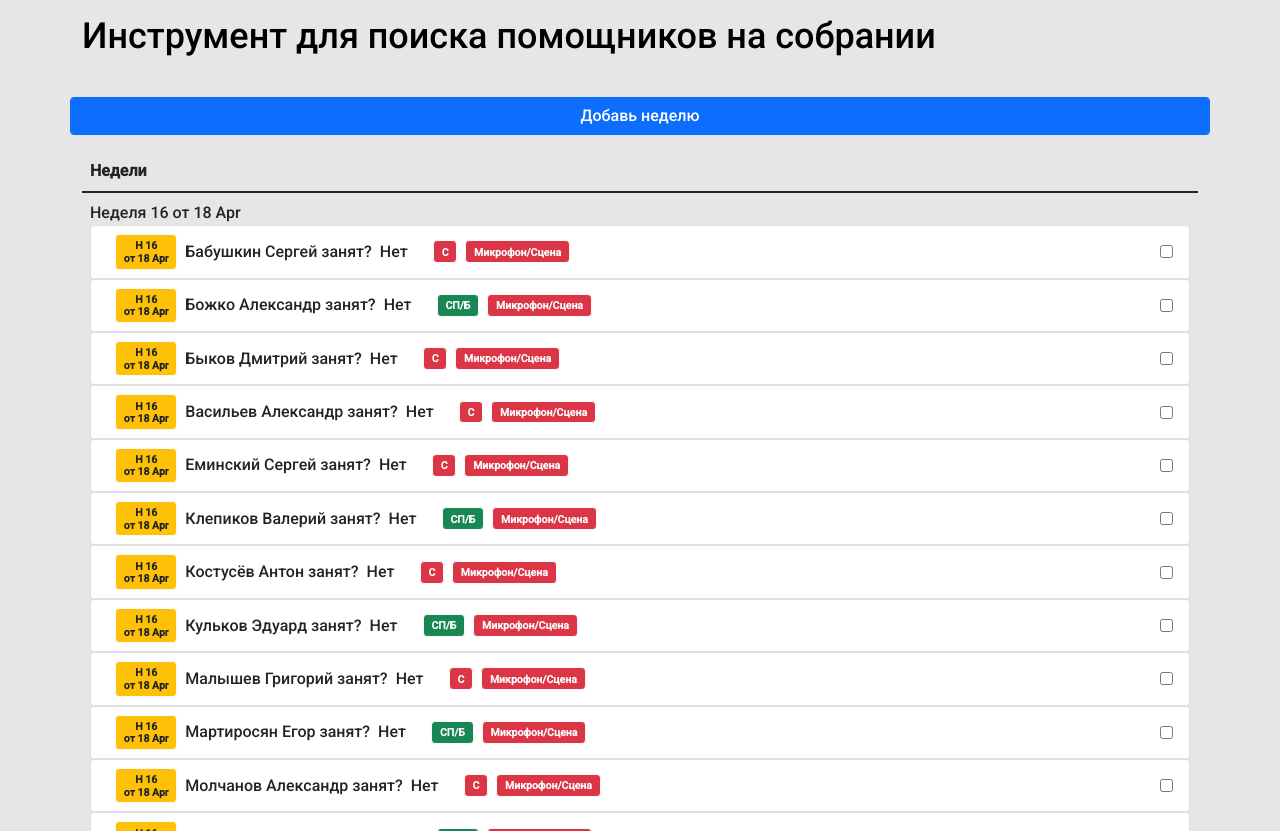
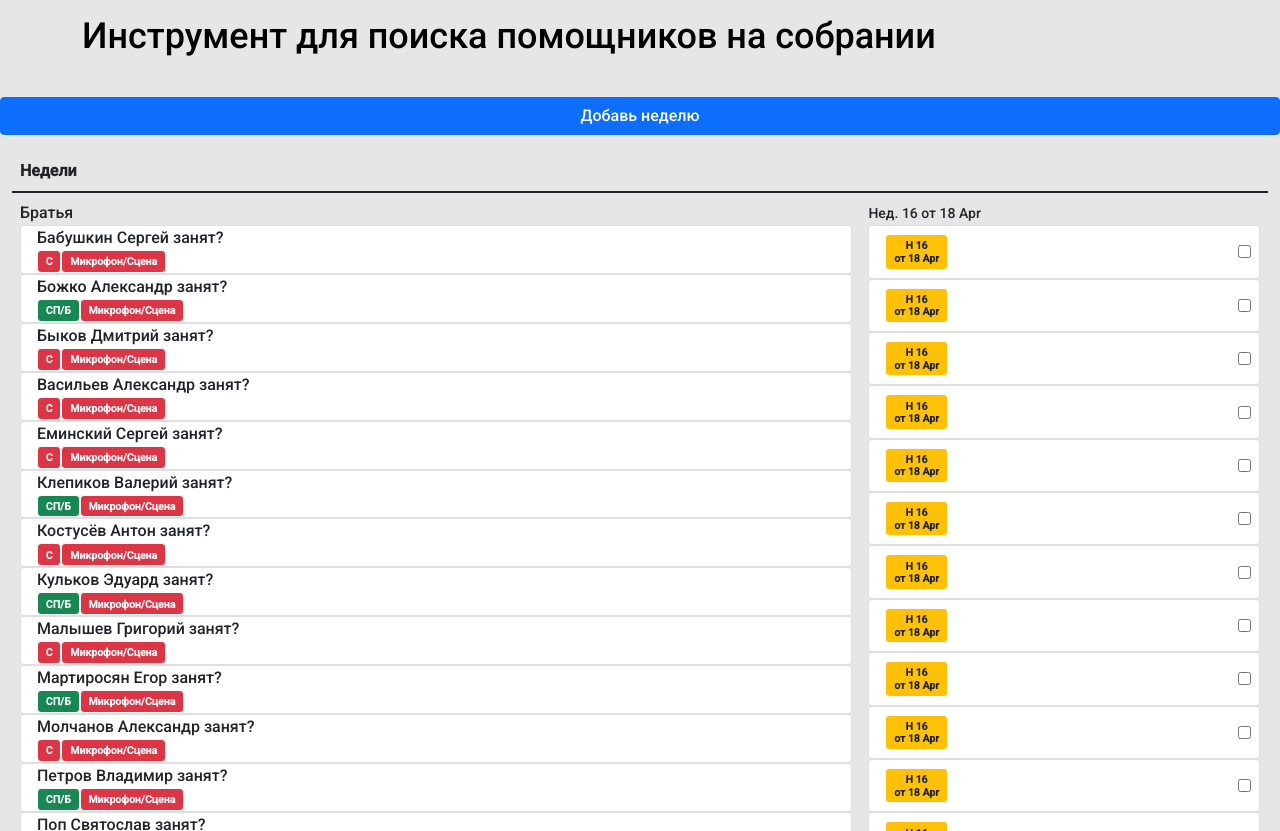
Before and after one commit to ErikEgl/sorting-with-table-react, a React (Create React App) app: page / in a window 1280 px wide. Both pictures are taken after a click on the button "Добавь неделю". Built offline with nearby package versions, Linux system fonts and the light colour scheme.

Commit message:
divided cards component to info and checkbox part

```diff
--- a/src/components/Cards/Card/Card.js
+++ b/src/components/Cards/CheckboxCard/CheckboxCard.js
@@ -1,16 +1,16 @@
 import React from "react";
 import { Badge } from "react-bootstrap";
 
-function Card(props) {
+function CheckboxCard(props) {
   const [checked, setChecked] = React.useState(false);
   const handleChange = () => {
     setChecked(!checked);
   };
   return (
     <>
-      <div className={`card px-3 ${checked ? "bg-danger" : ""}`}>
+      <div className={`h-55 card px-2 ${checked ? "bg-danger" : ""}`}>
         <div className="d-flex justify-content-between align-items-center gap-2">
-          <div className="m-0 d-flex gap-2 justify-content-between w-100">
+          <div className="m-0 d-flex gap-2 position-relative justify-content-between w-100">
             <label className="p-2 w-100 d-flex gap-2 align-items-start align-items-sm-center flex-column flex-sm-row"
               htmlFor={`week-${props.weeksCounter}-id-${props.id}`}
             >
@@ -19,18 +19,10 @@ function Card(props) {
                 <br/>
                 <small>от <time>{props.mondayCounter} {props.monthCounter}</time> </small>
               </Badge>
-              {props.name} занят?{" "}
-              <span className="isChecked">{`${checked ? "Да" : "Нет"}`}</span>
-              <Badge className="border border-light" bg={`${props.elder ? "danger" : "success"}`} text="light">
-                  <small>{`${props.elder == true ? "С" : "СП/Б"}`}</small>
-              </Badge>
-              <Badge className="border border-light" bg={`${props.category === "ms" ? "badge bg-danger" : "badge bg-primary"}`} text="light">
-                <small>{`${props.category === "ms" ? "Микрофон/Сцена" : "Аудио/Видео"}`}</small>
-              </Badge>
             </label>
             <input
               type="checkbox"
-              className={`align-self-center `}
+              className={`align-self-center position-absolute end-0`}
               checked={checked}
               id={`week-${props.weeksCounter}-id-${props.id}`}
               name={props.name}
@@ -44,4 +36,4 @@ function Card(props) {
   );
 }
 
-export default Card;
+export default CheckboxCard;
--- a/src/components/Cards/index.js
+++ b/src/components/Cards/index.js
@@ -1,19 +1,18 @@
-import Card from "./Card/Card";
+import CheckboxCard from "./CheckboxCard/CheckboxCard";
 import data from "../../data/data";
 
-function Cards(props) {
+function CheckboxCards(props) {
   const cardItem = data.map((item) => {
-    return <Card weeksCounter={props.weeksCounter} mondayCounter={props.mondayCounter} monthCounter={props.monthCounter} key={item.id} {...item} />;
+    return <CheckboxCard iCounter={props.iCounter} weeksCounter={props.weeksCounter} mondayCounter={props.mondayCounter} monthCounter={props.monthCounter} key={item.id} {...item} />;
   });
   return (
     <>
-
-      <td>
-        <span>Неделя <time>{props.weeksCounter}</time> от <time>{props.mondayCounter} {props.monthCounter}</time></span>
+      <td className="">
+        <small className="date-title">Нед. <time>{props.weeksCounter}</time> от <time>{props.mondayCounter} {props.monthCounter}</time></small >
           {cardItem}
         </td>
     </>
   );
 }
 
-export default Cards;
+export default CheckboxCards;
--- /dev/null
+++ b/src/components/InfoCards/InfoCard/InfoCard.js
@@ -0,0 +1,27 @@
+import React from "react";
+import { Badge } from "react-bootstrap";
+
+
+
+
+
+function InfoCard(props) {
+  return (
+    <>
+    <div className={"card px-3 mw-25 card-info h-55"}>
+       {props.name} занят?{" "}
+
+        <div className="d-flex">
+          <Badge className="border border-light" bg={`${props.elder ? "danger" : "success"}`} text="light">
+              <small>{`${props.elder == true ? "С" : "СП/Б"}`}</small>
+          </Badge>
+          <Badge className="border border-light" bg={`${props.category === "ms" ? "badge bg-danger" : "badge bg-primary"}`} text="light">
+            <small>{`${props.category === "ms" ? "Микрофон/Сцена" : "Аудио/Видео"}`}</small>
+          </Badge>
+        </div>
+    </div>
+    </>
+  );
+}
+
+export default InfoCard;
--- /dev/null
+++ b/src/components/InfoCards/index.js
@@ -0,0 +1,28 @@
+import React from "react";
+import InfoCard from "./InfoCard/InfoCard";
+import data from "../../data/data";
+
+function InfoCards(props) {
+  const infoCardItem = data.map((item) => {
+    return (
+      <InfoCard
+        weeksCounter={props.weeksCounter}
+        mondayCounter={props.mondayCounter}
+        monthCounter={props.monthCounter}
+        key={item.id}
+        {...item}
+      />
+    );
+  });
+
+  return (
+    <>
+    <td className={`w-300 ${props.iCounter > 0 && props.iCounter < 12 ? "d-table-cell" : "d-block"}`}>
+    <span>Братья</span>
+      {infoCardItem}
+    </td>
+    </>
+  );
+}
+
+export default InfoCards;
--- a/src/components/WeeksGenerator/index.js
+++ b/src/components/WeeksGenerator/index.js
@@ -1,6 +1,6 @@
 import React, { useState } from "react";
-import Cards from "../Cards";
-import ReactDOM from "react-dom";
+import CheckboxCards from "../Cards";
+import InfoCards from "../InfoCards";
 import { Button, Row, Container, Table } from "react-bootstrap";
 import { getWeekNumber, getAllMondaysOfAYear } from "../../helpers";
 
@@ -16,22 +16,21 @@ function WeeksGenerator() {
     setCounter(counter + 1);
     setICounter(iCounter + 1);
     setCardList(cardList.concat(
-      <Cards
+      <CheckboxCards
         key={counter} weeksCounter={counter}
         mondayCounter={months[iCounter].date}
         monthCounter={months[iCounter].month}
+        iCounter={iCounter}
       />
     ));
   };
 
 
 
-
-
   return (
     <>
       <section className="cards-wrap">
-        <Container>
+        <Container fluid>
           <Row className="py-3">
             <Button key={counter} onClick={handleChange}>
               Добавь неделю
@@ -45,7 +44,10 @@ function WeeksGenerator() {
                 </tr>
               </thead>
               <tbody>
-                <tr>{cardList}</tr>
+                <tr>
+                <InfoCards iCounter={iCounter} key={counter}/>
+                {cardList}
+                </tr>
               </tbody>
             </Table>
           </Row>
```
